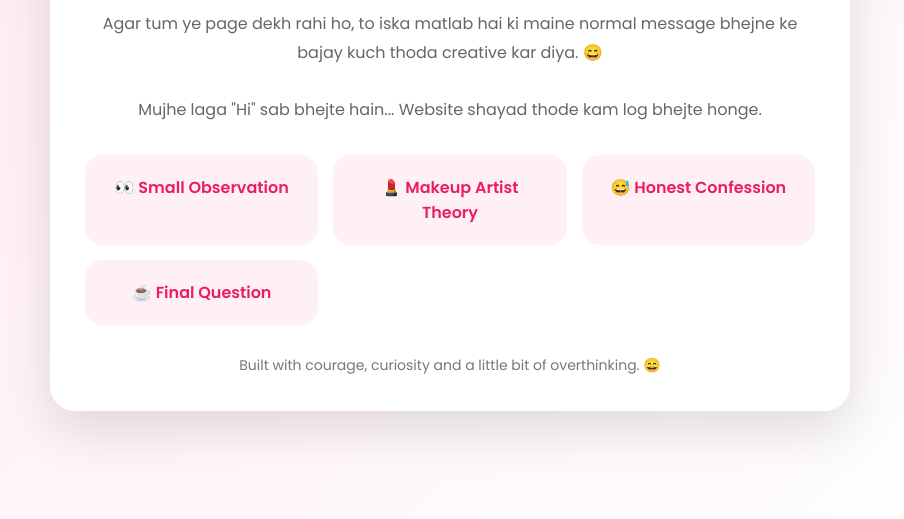
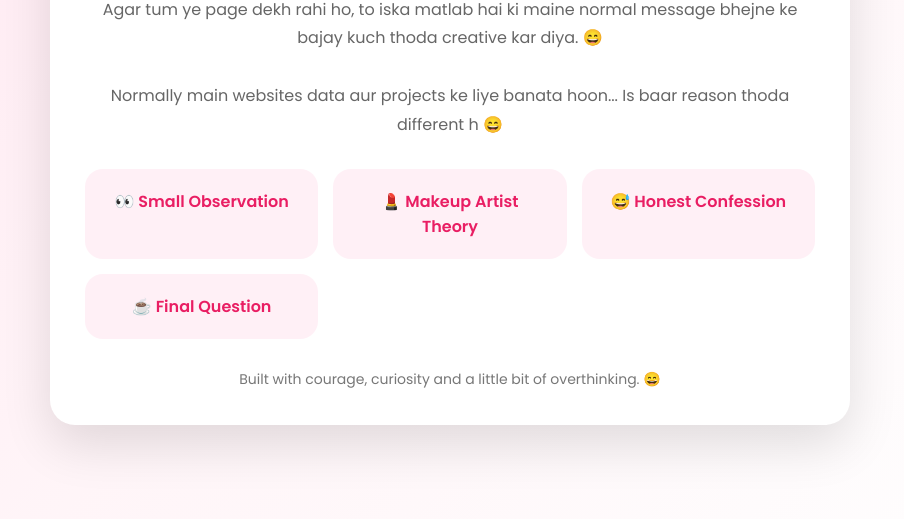
Before and after one commit to nitissy-collab/somethingforu, a plain HTML site: page index.html in a window 1280 px wide. Shown: the part 281-800 px from the top of the page, without its empty margins (190-1094 px from the left). Drawn offline with Linux system fonts and the light colour scheme.

Commit message:
Update index.html

```diff
--- a/index.html
+++ b/index.html
@@ -109,8 +109,10 @@ transform:scale(1.15);
 Agar tum ye page dekh rahi ho,
 to iska matlab hai ki maine normal message bhejne ke bajay kuch thoda creative kar diya. 😄<br><br>
 
-Mujhe laga "Hi" sab bhejte hain...
-Website shayad thode kam log bhejte honge.
+
+Normally main websites data aur projects ke liye banata hoon...
+Is baar reason thoda different h 😄
+
 
 </p><div class="cards"><div class="card" onclick="showMessage(1)">
 👀 Small Observation
@@ -164,7 +166,7 @@ if(type===4){
 title.innerHTML="☕ Final Question";
 
 message.innerHTML=
-"Ab tak tum page ke last section tak aa gayi ho... so thank you 😄<br><br>Agar kabhi gym ke bahar bhi baat karne ka chance mile...<br><br>Would you like to grab a coffee ya post-workout shake sometime? 😊";
+"Ab tak tum page ke last section tak aa gayi ho... so thank you 😄<br><br>Agar if you'r comfortable with it...<br><br>Would you like to grab a coffee ya post-workout shake sometime? 😊";
 
 }
 
```
